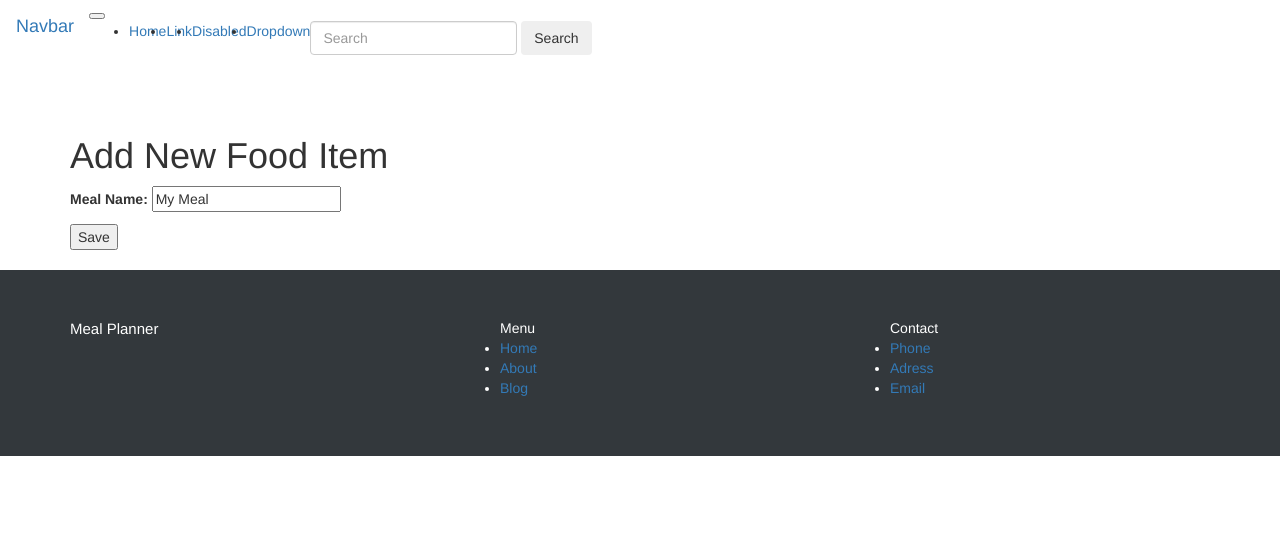
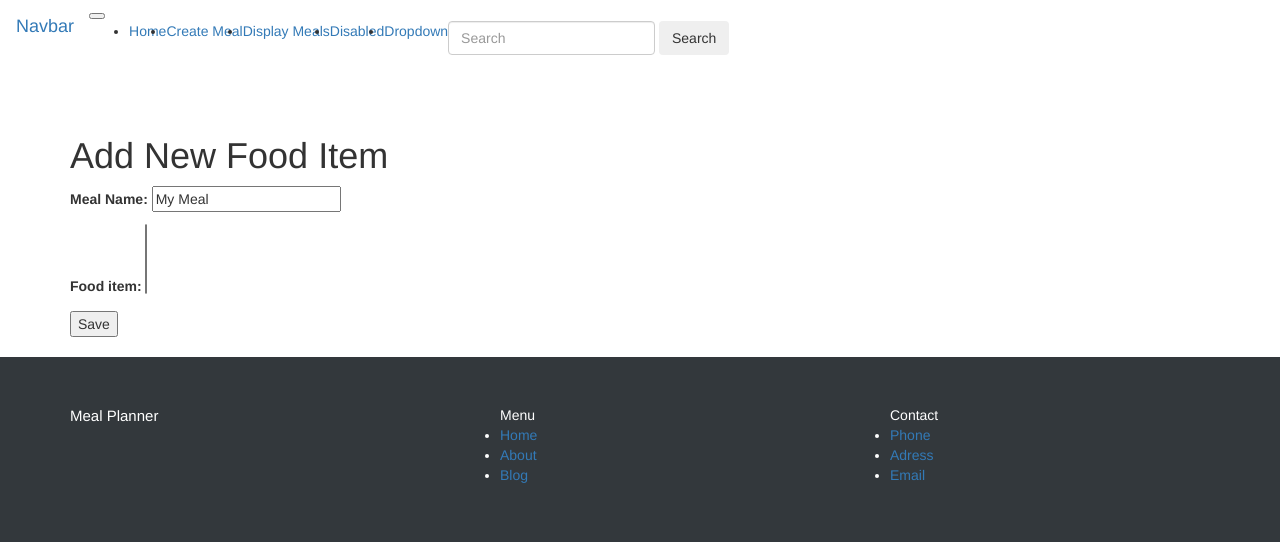
Before and after one commit to Jonnyprior/test-website, a Django app: page /fooditem/addmeal in a window 1280 px wide. Shown: the top 542 px of the page. Run offline with Django 3.2, Linux system fonts and the light colour scheme; data that the repository does not hold is empty; some libraries are stand-ins or nearby versions.

Commit message:
Added tabs to get to pages

```diff
--- a/tutorial/templates/base.html
+++ b/tutorial/templates/base.html
@@ -33,10 +33,13 @@
       <div class="collapse navbar-collapse" id="navbarsExampleDefault">
         <ul class="navbar-nav mr-auto">
           <li class="nav-item active">
-            <a class="nav-link" href="#">Home <span class="sr-only">(current)</span></a>
+            <a class="nav-link" href="{% url 'fooditem' %}">Home <span class="sr-only">(current)</span></a>
           </li>
           <li class="nav-item">
-            <a class="nav-link" href="#">Link</a>
+            <a class="nav-link" href="{% url 'AddMeal' %}">Create Meal</a>
+          </li>
+          <li class="nav-item">
+            <a class="nav-link" href="{% url 'DisplayMeal' %}">Display Meals</a>
           </li>
           <li class="nav-item">
             <a class="nav-link disabled" href="#">Disabled</a>
--- a/tutorial/views.py
+++ b/tutorial/views.py
@@ -4,6 +4,7 @@ from .models import FoodItems
 from .models import MealBlock
 from .tables import FoodItemsTable
 from django.views.generic import CreateView, DetailView
+from django.db.models import Sum
 
 #from django_datatables_view import XEditableDatatableView
 import datatableview
@@ -50,15 +51,20 @@ def AddMealViewWithModelForm(request):
 	return render(request, 'tutorial/addmealandfooditem.html', {'form': form})
 
 def DisplayMeal(request):
-	meals = MealBlock.objects.all()
-	mealandfooditem = {}
-	for item in meals:
-		mealandfooditem[item] = item.food_item.all()
+	mealandfooditem = MealBlock.objects.all()
+	#mealandfooditem = {}
+	#for item in meals:
+	#	mealandfooditem[item] = item.food_item.all()
+	alldata = {}
+	alldata = MealBlock.objects.values('meal_name').annotate(calories=Sum('food_item__calories'), fat=Sum('food_item__fat'), carbs=Sum('food_item__carbs'), protein=Sum('food_item__protein'))
+
+	# Look into displaying each meal (via pk)
+#	https://djangobook.com/advanced-models/
 
 	return render(
 		request,
 		'tutorial/display_meal.html',
-		context={'mealandfood': mealandfooditem},
+		context={'mealandfood': mealandfooditem, 'alldata': alldata},
 	)
 
 
@@ -70,7 +76,7 @@ class AddFoodItemView(CreateView):
 
 class AddMealView(CreateView):
 	model = MealBlock
-	fields = ['meal_name', 'fooditems']
+	fields = ['meal_name', 'food_item']
 	template_name = 'tutorial/addfooditem.html'
 	# Add custom template - use view to name meal then drop down for selecting an already created food?
 
```
